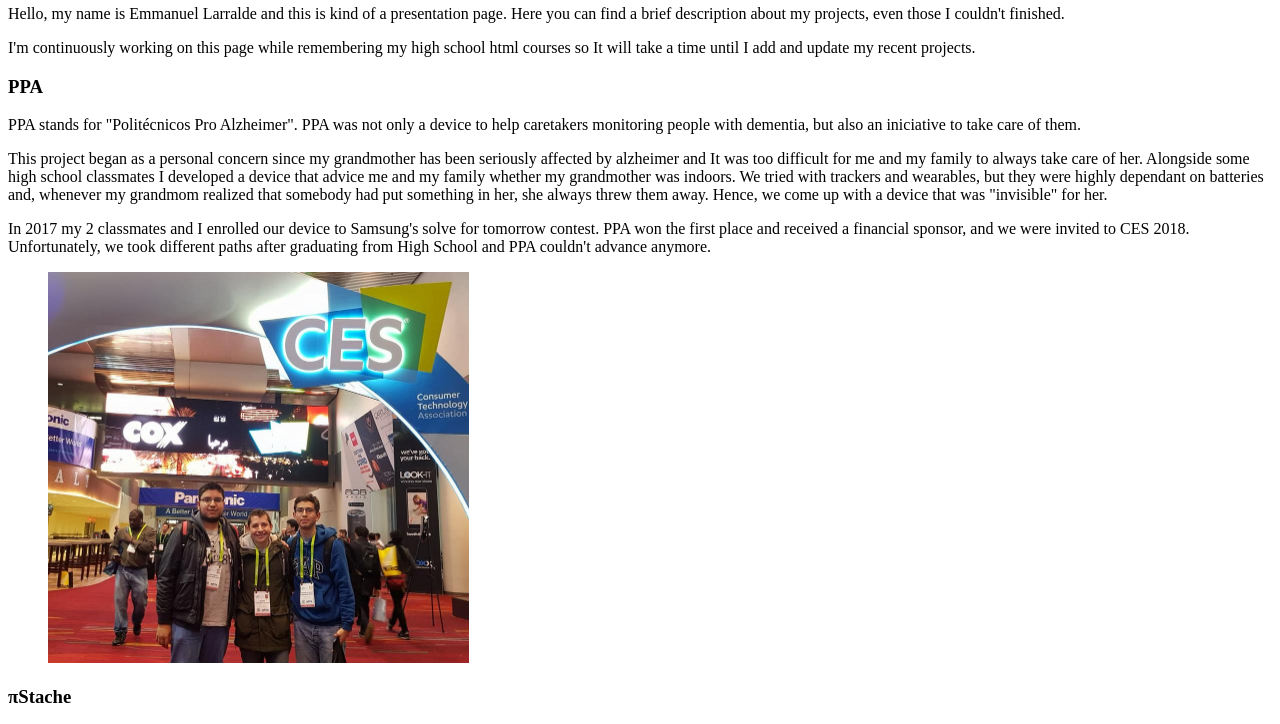
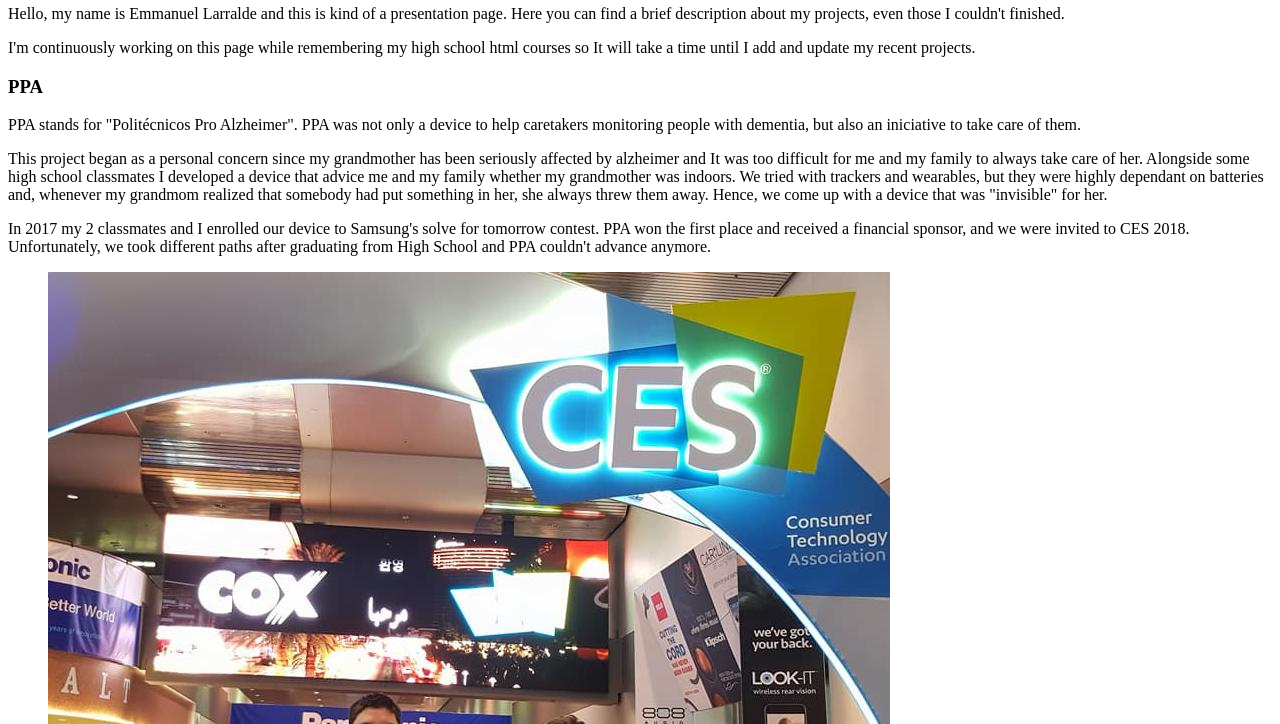
Before and after one commit to L4rralde/L4rralde.github.io, a plain HTML site: page index.html in a window 1280 px wide. Shown: the part 66-790 px from the top of the page. Drawn offline with Linux system fonts and the light colour scheme.

Commit message:
Update index.html

```diff
--- a/index.html
+++ b/index.html
@@ -32,8 +32,8 @@
 	</p>
 	<figure>
 	  <img src="images/CES.jpg"
-	       alt="Alexis, Luis Mario & Emmanuel" width="421"
-	       height="391">
+	       alt="Alexis, Luis Mario & Emmanuel" width="842"
+	       height="783">
 	</figure>
 	</section>
 
```
